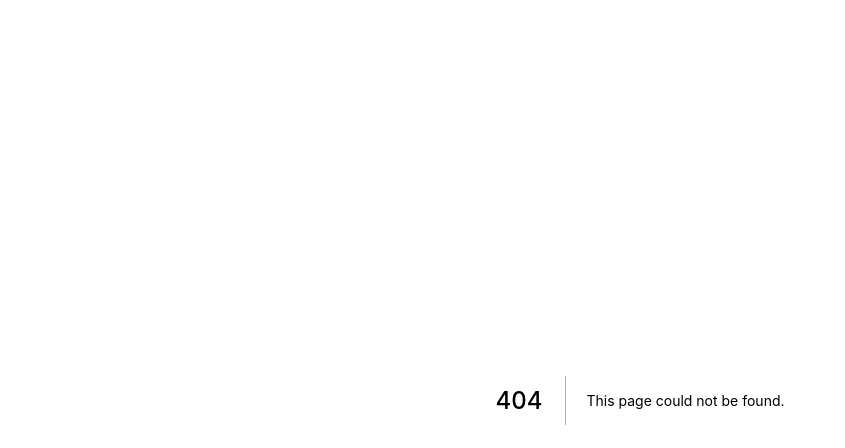
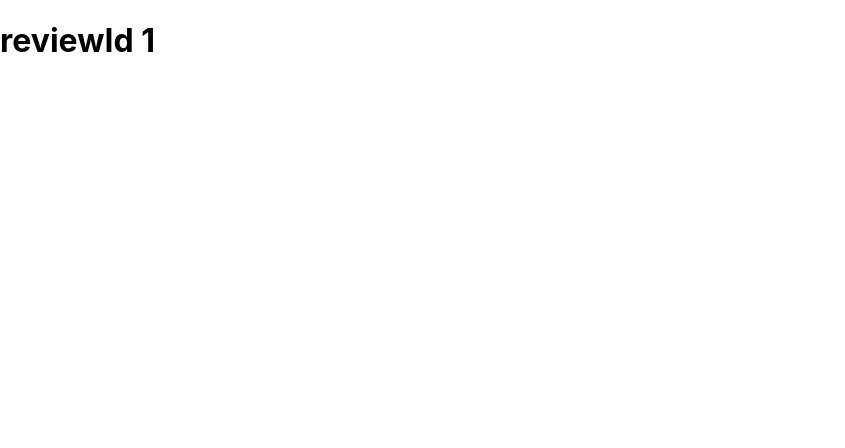
Before and after one commit to MistbornL/next, a Next.js app: page /product/1/review/1 in a window 1280 px wide. Before the commit this address had no page. Shown: the top 448 px of the page, without its empty margins (0-845 px from the left). Built offline with nearby package versions, Linux system fonts and the light colour scheme.

Commit message:
dynamic nested routes

```diff
--- /dev/null
+++ b/pages/product/[productId]/review/[reviewId].js
@@ -0,0 +1,10 @@
+import React from "react";
+import { useRouter } from "next/dist/client/router";
+const ReviewId = () => {
+  const router = useRouter();
+  console.log(router.query);
+  const { productId, reviewId } = router.query;
+  return <h1>reviewId {reviewId}</h1>;
+};
+
+export default ReviewId;
--- a/pages/product/index.js
+++ b/pages/product/index.js
@@ -3,7 +3,9 @@ import React from "react";
 const Index = () => {
   return (
     <div>
-      <h1>Product 1</h1>
+      <h1>
+        Product <link href=""></link>
+      </h1>
     </div>
   );
 };
```
Also changed, not shown: pages/product/[productId]/review/index.js (added, +7 -0 lines), pages/product/[productId]/index.js (renamed from pages/product/[productId].js).
